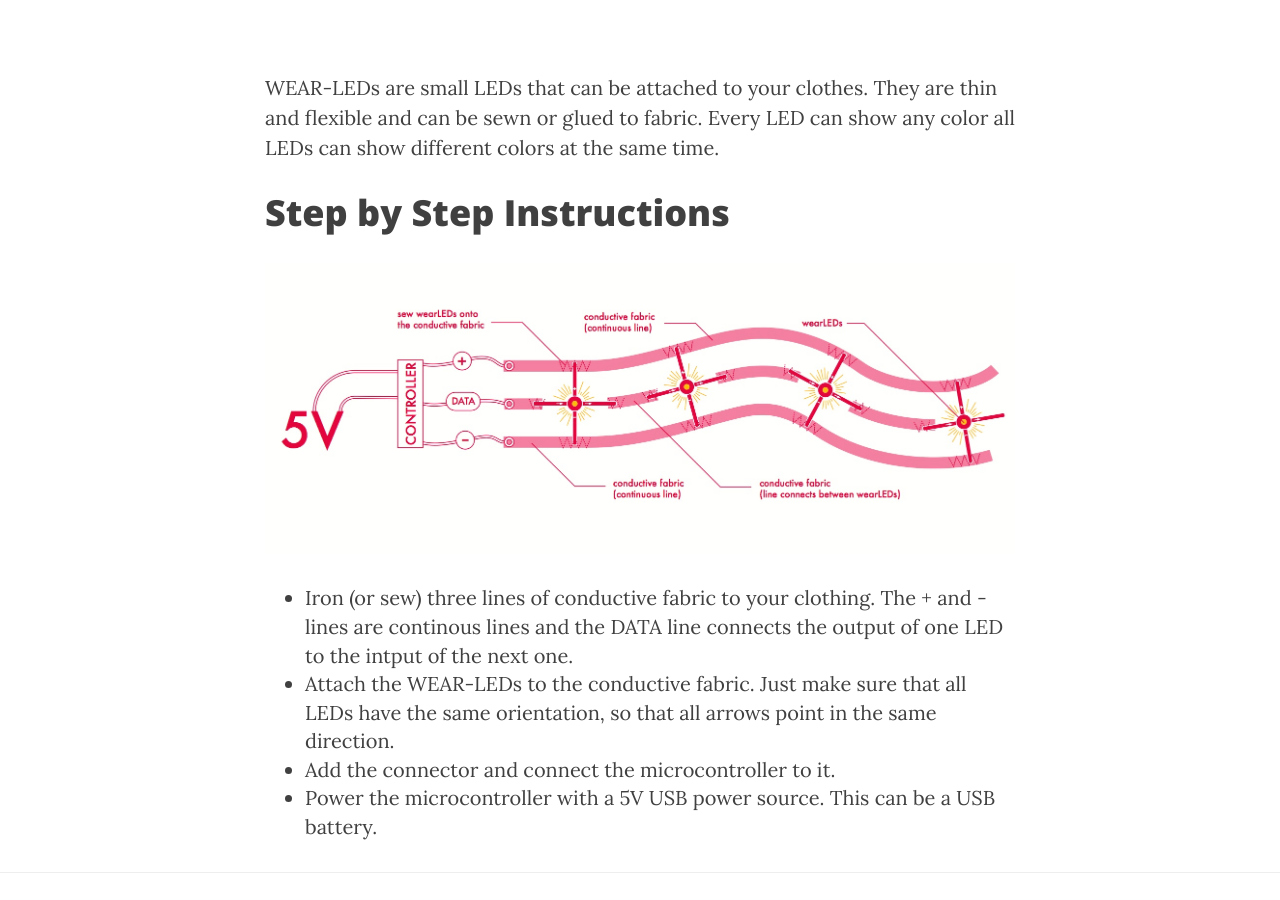
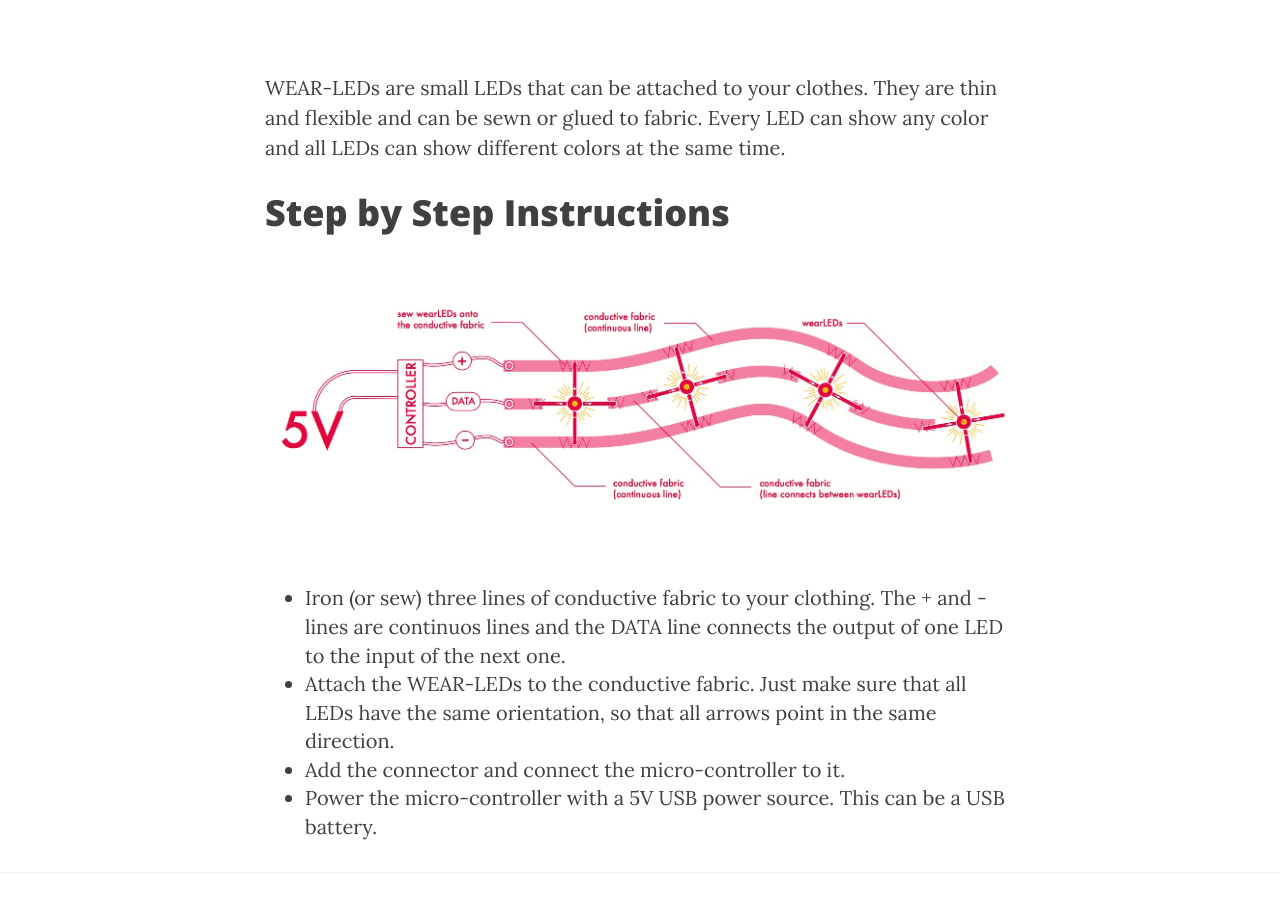
Before and after one commit to wearleds/wearleds.github.io, a Jekyll site: the page built from about.md, in a window 1280 px wide and 1400 px high. Shown: the part 463-1363 px from the top of the window. Built offline with Jekyll 4.4.1, drawn with Linux system fonts in a browser that asks for light colours; nearby versions of some CDN libraries.

Commit message:
fixed typos

```diff
--- a/about.md
+++ b/about.md
@@ -4,12 +4,12 @@ title: "About WEAR-LEDS"
 description: "How does it work?"
 header-img: "img/post-bg.jpg"
 ---
-WEAR-LEDs are small LEDs that can be attached to your clothes. They are thin and flexible and can be sewn or glued to fabric. Every LED can show any color all LEDs can show different colors at the same time.
+WEAR-LEDs are small LEDs that can be attached to your clothes. They are thin and flexible and can be sewn or glued to fabric. Every LED can show any color and all LEDs can show different colors at the same time.
 
 #Step by Step Instructions
 ![functionalDiagram]({{ site.url }}/img/functionalDiagram-pink.jpg)
 
-* Iron (or sew) three lines of conductive fabric to your clothing. The + and - lines are continous lines and the DATA line connects the output of one LED to the intput of the next one.
+* Iron (or sew) three lines of conductive fabric to your clothing. The + and - lines are continuos lines and the DATA line connects the output of one LED to the input of the next one.
 * Attach the WEAR-LEDs to the conductive fabric. Just make sure that all LEDs have the same orientation, so that all arrows point in the same direction.
-* Add the connector and connect the microcontroller to it.
-* Power the microcontroller with a 5V USB power source. This can be a USB battery.
+* Add the connector and connect the micro-controller to it.
+* Power the micro-controller with a 5V USB power source. This can be a USB battery.
```
